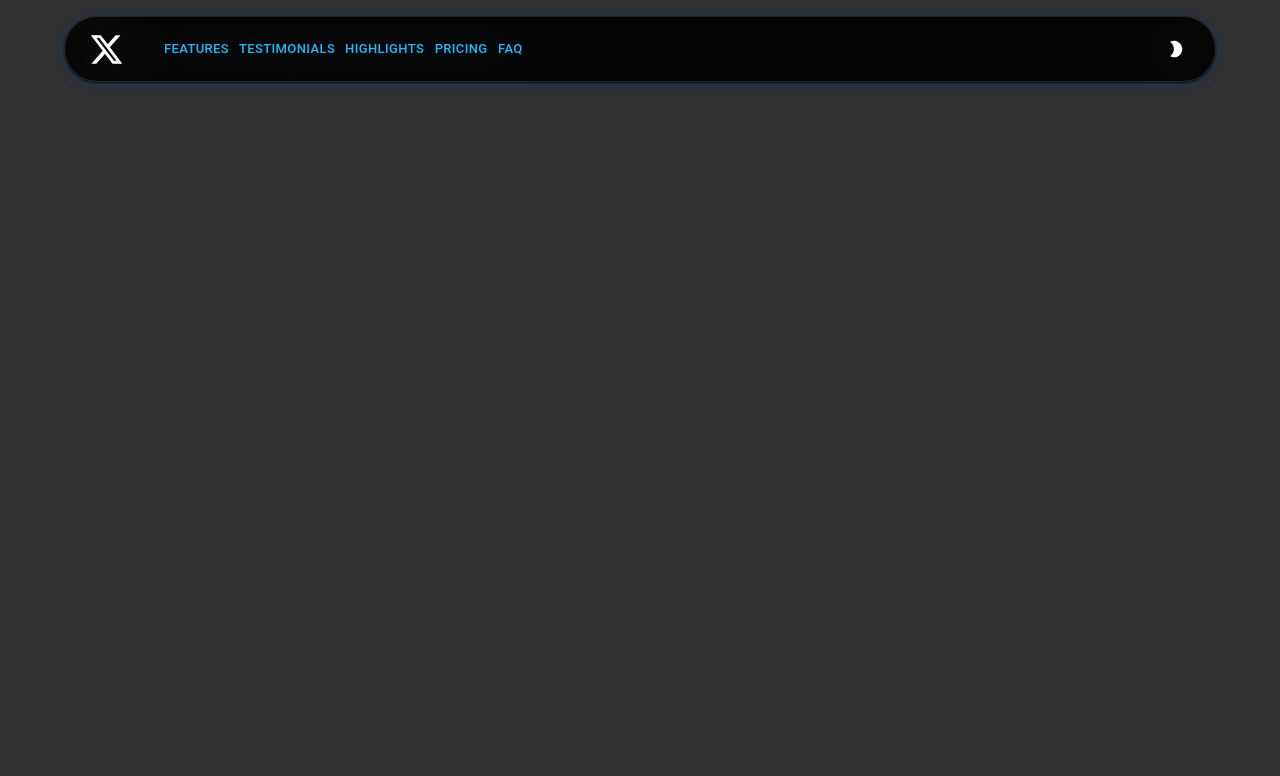
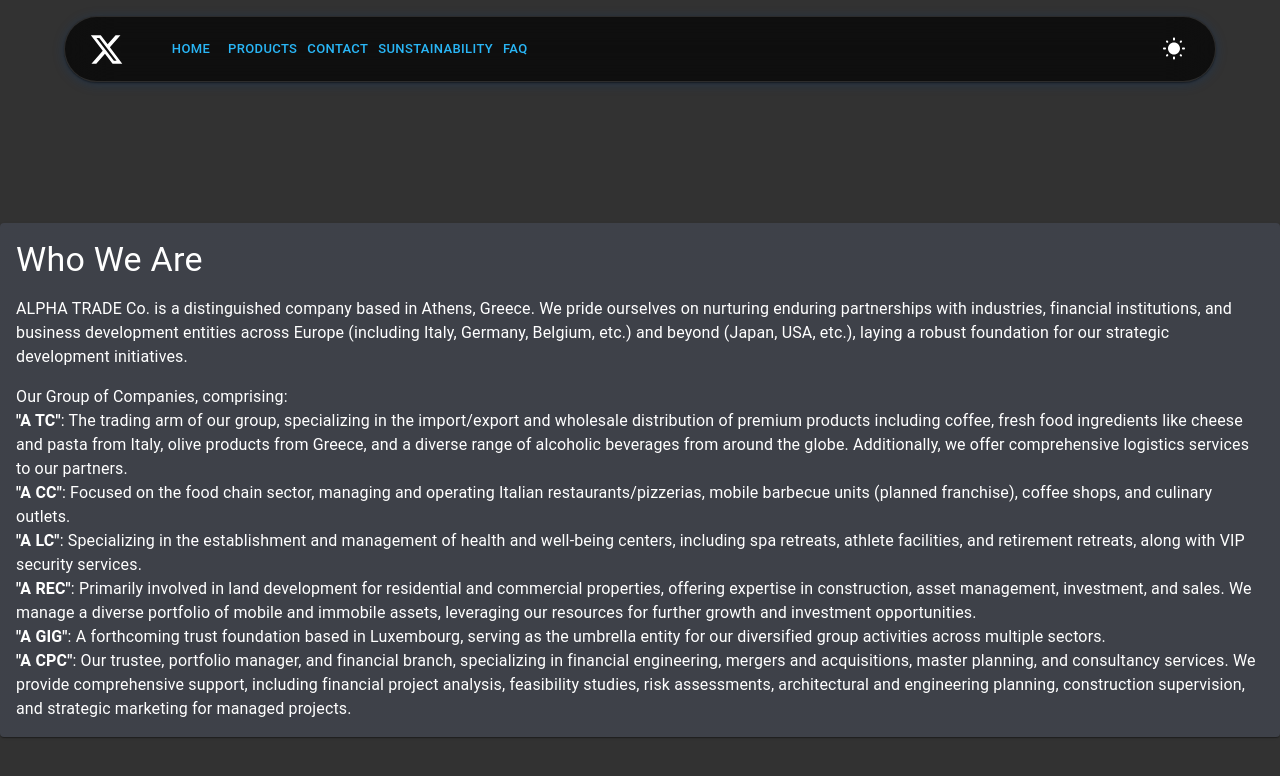
Before and after one commit to JulianoJk/AlphaTradeCo, a React (Vite) app: page /about-us in a window 1280 px wide. Shown: the top 776 px of the page. Built offline with nearby package versions, Linux system fonts and the light colour scheme.

Commit message:
Add aboutus component - [WIP]

```diff
--- a/src/App.tsx
+++ b/src/App.tsx
@@ -1,16 +1,11 @@
 import { BrowserRouter as Router, Routes, Route } from "react-router-dom";
-
-// import ResponsiveAppBar from "./components/Header/ResponsiveAppBar.component";
-
 import Home from "./components/Pages/Home.component";
-// import ResponsiveAppBar from "./components/Header/ResponsiveAppBar.component";
-
-// import Header from "./components/Header/Header.component";
 
 import * as React from "react";
 import { PaletteMode } from "@mui/material";
 import { ThemeProvider, createTheme } from "@mui/material/styles";
-import AppAppBar from "./components/Header/ResponsiveAppBar.component";
+import Header from "./components/Header/Header.component";
+import AboutUs from "./components/Pages/AboutUs/AboutUs.component";
 
 export default function App() {
   const [mode, setMode] = React.useState<PaletteMode>("dark");
@@ -23,14 +18,12 @@
 
   return (
     <ThemeProvider theme={defaultTheme}>
-      <AppAppBar mode={mode} toggleColorMode={toggleColorMode} />
       <Router>
-        {/* <ResponsiveAppBar /> */}
-        {/* <ResponsiveAppBar /> */}
-        <AppAppBar mode={"light"} toggleColorMode={toggleColorMode} />
-
+        <Header mode={mode} toggleColorMode={toggleColorMode} />
         <Routes>
           <Route path="/" element={<Home />} />
+          <Route path="/about-us" element={<AboutUs />} />
+          <Route path="/*" element={<Home />} />
         </Routes>
       </Router>
     </ThemeProvider>
--- a/src/components/Header/ResponsiveAppBar.component.tsx
+++ b/src/components/Header/Header.component.tsx
@@ -1,4 +1,3 @@
-import * as React from "react";
 import { PaletteMode } from "@mui/material";
 import Box from "@mui/material/Box";
 import AppBar from "@mui/material/AppBar";
@@ -12,32 +11,25 @@
 import MenuIcon from "@mui/icons-material/Menu";
 import CloseRoundedIcon from "@mui/icons-material/CloseRounded";
 import ToggleColorMode from "../ui/ToogleColorMode.component";
-import XIcon from "@mui/icons-material/X"; // import Logo from "../../assets/images/logo.png";
-// import SitemarkIcon from "../../assets/SitemarkIcon.js";
+import XIcon from "@mui/icons-material/X";
+import { useState } from "react";
+import { useNavigate } from "react-router-dom";
+
 interface AppAppBarProps {
   mode: PaletteMode;
   toggleColorMode: () => void;
 }
 
-export default function AppAppBar({ mode, toggleColorMode }: AppAppBarProps) {
-  const [open, setOpen] = React.useState(false);
-
+export default function Header({ mode, toggleColorMode }: AppAppBarProps) {
+  const [open, setOpen] = useState(false);
+  const navigate = useNavigate();
   const toggleDrawer = (newOpen: boolean) => () => {
     setOpen(newOpen);
   };
 
-  const scrollToSection = (sectionId: string) => {
-    const sectionElement = document.getElementById(sectionId);
-    const offset = 128;
-    if (sectionElement) {
-      const targetScroll = sectionElement.offsetTop - offset;
-      sectionElement.scrollIntoView({ behavior: "smooth" });
-      window.scrollTo({
-        top: targetScroll,
-        behavior: "smooth",
-      });
-      setOpen(false);
-    }
+  const navigateToSection = (sectionId: string) => {
+    navigate(sectionId);
+    setOpen(false);
   };
 
   return (
@@ -76,45 +68,49 @@
           <Box
             sx={{ flexGrow: 1, display: "flex", alignItems: "center", px: 0 }}
           >
-            <XIcon fontSize="large" sx={{ paddingRight: "1em" }} />
+            <XIcon
+              fontSize="large"
+              sx={{ paddingRight: "1em" }}
+              onClick={() => navigateToSection("/")}
+            />
             <Box sx={{ display: { xs: "none", md: "flex" } }}>
               <Button
                 variant="text"
                 color="info"
                 size="small"
-                onClick={() => scrollToSection("features")}
+                onClick={() => navigateToSection("/")}
               >
-                Features
+                Home
               </Button>
               <Button
                 variant="text"
                 color="info"
                 size="small"
-                onClick={() => scrollToSection("testimonials")}
+                onClick={() => navigateToSection("/products/")}
               >
-                Testimonials
+                Products
               </Button>
               <Button
                 variant="text"
                 color="info"
                 size="small"
-                onClick={() => scrollToSection("highlights")}
+                onClick={() => navigateToSection("/contact/")}
               >
-                Highlights
+                Contact
               </Button>
               <Button
                 variant="text"
                 color="info"
                 size="small"
-                onClick={() => scrollToSection("pricing")}
+                onClick={() => navigateToSection("/about-us/sustainability/")}
               >
-                Pricing
+                Sunstainability
               </Button>
               <Button
                 variant="text"
                 color="info"
                 size="small"
-                onClick={() => scrollToSection("faq")}
+                onClick={() => navigateToSection("/faq/")}
                 sx={{ minWidth: 0 }}
               >
                 FAQ
@@ -132,7 +128,7 @@
           </Box>
           <Box sx={{ display: { sm: "flex", md: "none" } }}>
             <IconButton aria-label="Menu button" onClick={toggleDrawer(true)}>
-              <MenuIcon />
+              <MenuIcon fontSize="large" />
             </IconButton>
             <Drawer anchor="top" open={open} onClose={toggleDrawer(false)}>
               <Box sx={{ p: 2, backgroundColor: "background.default" }}>
@@ -148,23 +144,28 @@
                     toggleColorMode={toggleColorMode}
                   />
                   <IconButton onClick={toggleDrawer(false)}>
-                    <CloseRoundedIcon />
+                    <CloseRoundedIcon fontSize="large" />
                   </IconButton>
                 </Box>
                 <Divider sx={{ my: 3 }} />
-                <MenuItem onClick={() => scrollToSection("features")}>
-                  Features
+                <MenuItem onClick={() => navigateToSection("/")}>Home</MenuItem>
+                <MenuItem onClick={() => navigateToSection("/about-us")}>
+                  About us
                 </MenuItem>
-                <MenuItem onClick={() => scrollToSection("testimonials")}>
-                  Testimonials
+                <MenuItem onClick={() => navigateToSection("/products")}>
+                  Products
                 </MenuItem>
-                <MenuItem onClick={() => scrollToSection("highlights")}>
-                  Highlights
+                <MenuItem onClick={() => navigateToSection("/pricing")}>
+                  Contact
                 </MenuItem>
-                <MenuItem onClick={() => scrollToSection("pricing")}>
-                  Pricing
+                <MenuItem
+                  onClick={() => navigateToSection("/about-us/sunstainability")}
+                >
+                  Sunstainability
                 </MenuItem>
-                <MenuItem onClick={() => scrollToSection("faq")}>FAQ</MenuItem>
+                <MenuItem onClick={() => navigateToSection("/faq")}>
+                  FAQ
+                </MenuItem>
               </Box>
             </Drawer>
           </Box>
--- /dev/null
+++ b/src/components/Pages/AboutUs/AboutUs.component.tsx
@@ -0,0 +1,62 @@
+import { Paper, Typography } from "@mui/material";
+
+const AboutUs = () => {
+  return (
+    <Paper sx={{ backgroundColor: "#34373f", marginTop: 20, padding: 2 }}>
+      <Typography variant="h4" sx={{ color: "#ffffff", marginBottom: 2 }}>
+        Who We Are
+      </Typography>
+      <Typography variant="body1" sx={{ color: "#ffffff" }}>
+        ALPHA TRADE Co. is a distinguished company based in Athens, Greece. We
+        pride ourselves on nurturing enduring partnerships with industries,
+        financial institutions, and business development entities across Europe
+        (including Italy, Germany, Belgium, etc.) and beyond (Japan, USA, etc.),
+        laying a robust foundation for our strategic development initiatives.
+      </Typography>
+      <Typography variant="body1" color="success" sx={{ marginTop: 2 }}>
+        Our Group of Companies, comprising:
+      </Typography>
+      <Typography variant="body1" sx={{ color: "#ffffff" }}>
+        <strong>"A TC"</strong>: The trading arm of our group, specializing in
+        the import/export and wholesale distribution of premium products
+        including coffee, fresh food ingredients like cheese and pasta from
+        Italy, olive products from Greece, and a diverse range of alcoholic
+        beverages from around the globe. Additionally, we offer comprehensive
+        logistics services to our partners.
+      </Typography>
+      <Typography variant="body1" sx={{ color: "#ffffff" }}>
+        <strong>"A CC"</strong>: Focused on the food chain sector, managing and
+        operating Italian restaurants/pizzerias, mobile barbecue units (planned
+        franchise), coffee shops, and culinary outlets.
+      </Typography>
+      <Typography variant="body1" sx={{ color: "#ffffff" }}>
+        <strong>"A LC"</strong>: Specializing in the establishment and
+        management of health and well-being centers, including spa retreats,
+        athlete facilities, and retirement retreats, along with VIP security
+        services.
+      </Typography>
+      <Typography variant="body1" sx={{ color: "#ffffff" }}>
+        <strong>"A REC"</strong>: Primarily involved in land development for
+        residential and commercial properties, offering expertise in
+        construction, asset management, investment, and sales. We manage a
+        diverse portfolio of mobile and immobile assets, leveraging our
+        resources for further growth and investment opportunities.
+      </Typography>
+      <Typography variant="body1" sx={{ color: "#ffffff" }}>
+        <strong>"A GIG"</strong>: A forthcoming trust foundation based in
+        Luxembourg, serving as the umbrella entity for our diversified group
+        activities across multiple sectors.
+      </Typography>
+      <Typography variant="body1" sx={{ color: "#ffffff" }}>
+        <strong>"A CPC"</strong>: Our trustee, portfolio manager, and financial
+        branch, specializing in financial engineering, mergers and acquisitions,
+        master planning, and consultancy services. We provide comprehensive
+        support, including financial project analysis, feasibility studies, risk
+        assessments, architectural and engineering planning, construction
+        supervision, and strategic marketing for managed projects.
+      </Typography>
+    </Paper>
+  );
+};
+
+export default AboutUs;
--- a/src/components/ui/ToogleColorMode.component.tsx
+++ b/src/components/ui/ToogleColorMode.component.tsx
@@ -20,9 +20,9 @@
       aria-label="button to toggle theme"
     >
       {mode === "dark" ? (
-        <WbSunnyRoundedIcon fontSize="small" />
+        <WbSunnyRoundedIcon fontSize="medium" />
       ) : (
-        <ModeNightRoundedIcon fontSize="small" />
+        <ModeNightRoundedIcon fontSize="medium" />
       )}
     </MenuButton>
   );
```
Also changed, not shown: src/components/Header/ResponsiveAppBar.component copy.tsx (deleted, +0 -130 lines), src/components/Header/Header.styles.ts (renamed from src/components/Header/ResponsiveAppBar.styles.ts).
